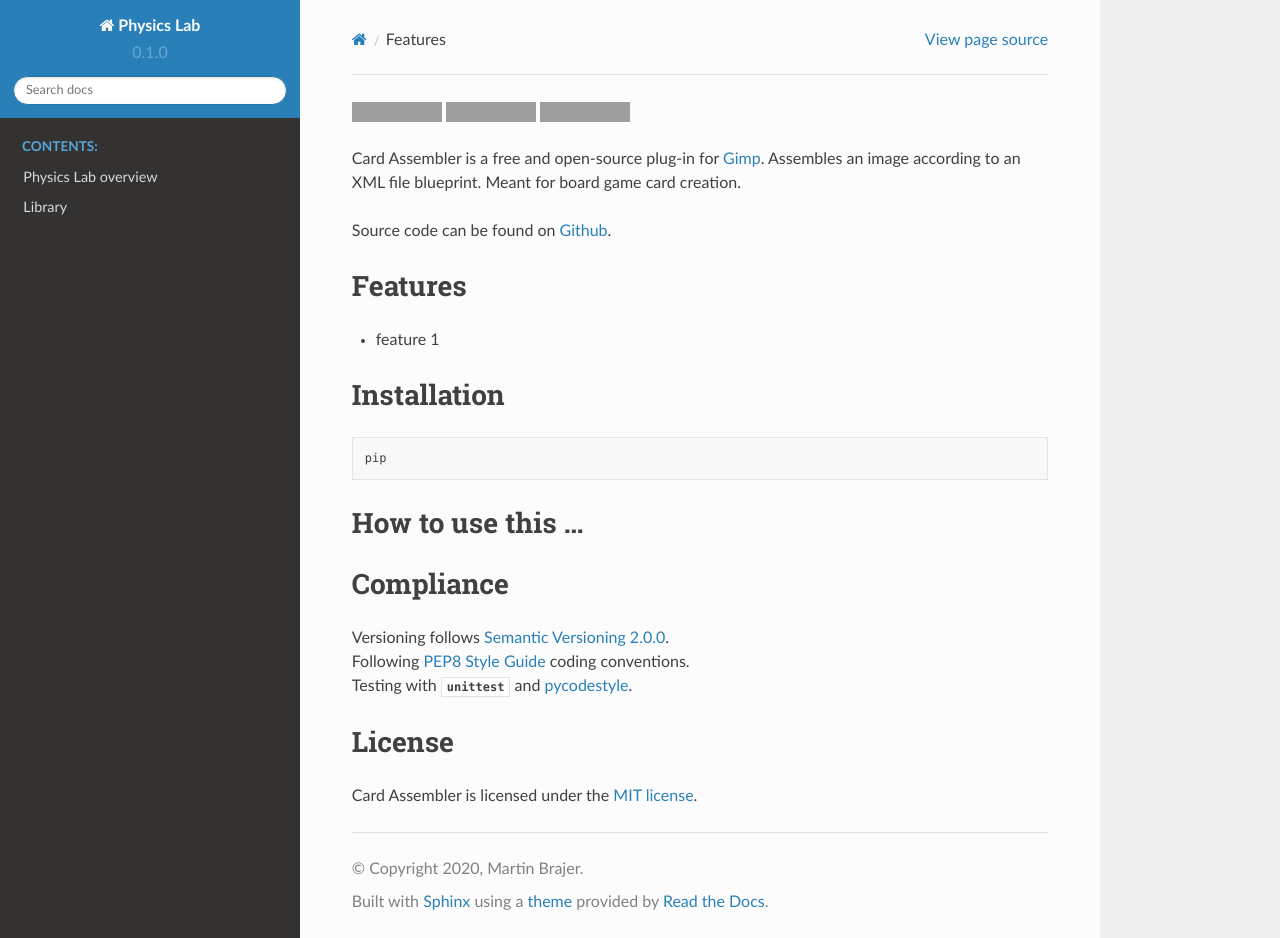
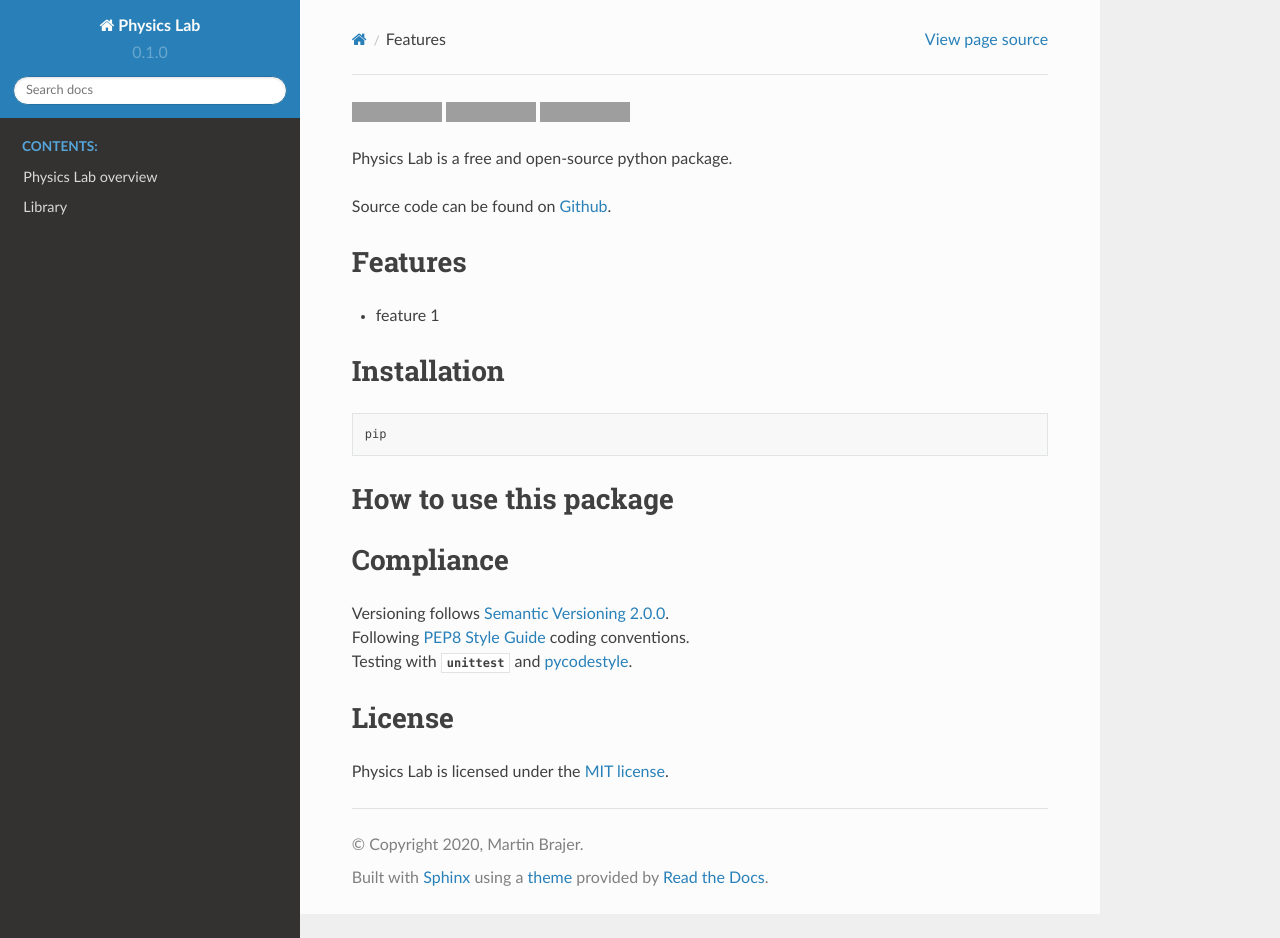
Before and after one commit to martin-brajer/physics-lab, a Sphinx documentation site: the page built from docs/source/_overview.rst, in a window 1280 px wide and 938 px high. Built offline with Sphinx 7.4.7 and the Read the Docs theme 2.0.0, drawn with Linux system fonts in a browser that asks for light colours; grey boxes are pictures that could not be loaded.

```diff
--- a/docs/source/_overview.rst
+++ b/docs/source/_overview.rst
@@ -3,18 +3,16 @@
 
 |Last release| |License| |Documentation Status|
 
-.. |Documentation Status| image:: https://readthedocs.org/projects/card-assembler/badge/?version=latest
-   :target: https://card-assembler.readthedocs.io/en/latest/?badge=latest
-.. |License| image:: https://img.shields.io/github/license/martin-brajer/card-assembler
-   :target: https://github.com/martin-brajer/card-assembler/blob/master/LICENSE
-.. |Last release| image:: https://img.shields.io/github/v/release/martin-brajer/card-assembler
-   :target: https://github.com/martin-brajer/card-assembler/releases
+.. |Documentation Status| image:: https://readthedocs.org/projects/physics-lab/badge/?version=latest
+   :target: https://physics-lab.readthedocs.io/en/latest/?badge=latest
+.. |License| image:: https://img.shields.io/github/license/martin-brajer/physics-lab
+   :target: https://github.com/martin-brajer/physics-lab/blob/main/LICENSE
+.. |Last release| image:: https://img.shields.io/github/v/release/martin-brajer/physics-lab
+   :target: https://github.com/martin-brajer/physics-lab/releases
 
-Card Assembler is a free and open-source plug-in for
-`Gimp <https://www.gimp.org/>`_. Assembles an image according to an XML file
-blueprint. Meant for board game card creation.
+Physics Lab is a free and open-source python package.
 
-Source code can be found on `Github <https://github.com/martin-brajer/card-assembler>`_.
+Source code can be found on `Github <https://github.com/martin-brajer/physics-lab>`_.
 
 
 Features
@@ -29,7 +27,7 @@ Installation
 
    pip
 
-How to use this ...
+How to use this package
 -----------------------
 
 
@@ -45,6 +43,6 @@ Compliance
 License
 -------
 
-Card Assembler is licensed under the `MIT license`_.
+Physics Lab is licensed under the `MIT license`_.
 
-.. _MIT license: https://github.com/martin-brajer/card-assembler/blob/master/LICENSE
+.. _MIT license: https://github.com/martin-brajer/physics-lab/blob/main/LICENSE
```
Also changed, not shown: README.md (+38 -2 lines).
